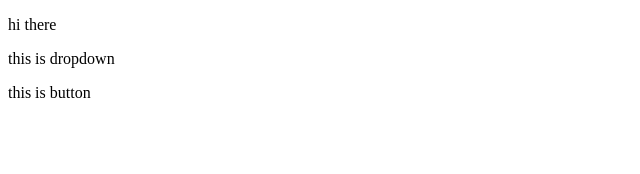
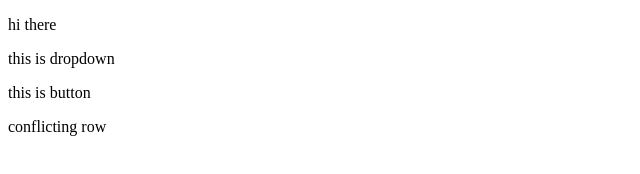
Before and after one commit to Manish-1106/localrepo, a plain HTML site: page index.html in a window 1280 px wide. Shown: the whole page, without its empty margins (0-640 px from the left). Drawn offline with Linux system fonts and the light colour scheme.

Commit message:
add conflicting  changes

```diff
--- a/index.html
+++ b/index.html
@@ -12,5 +12,7 @@
 
    <p>this is button</p>
 
+   <p>conflicting row</p>
+
 </body>
 </html>
```
